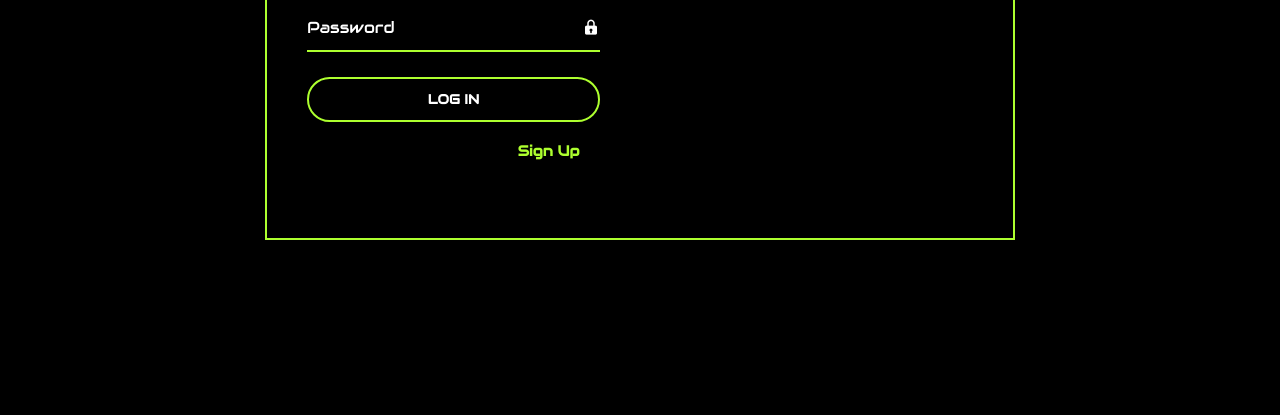
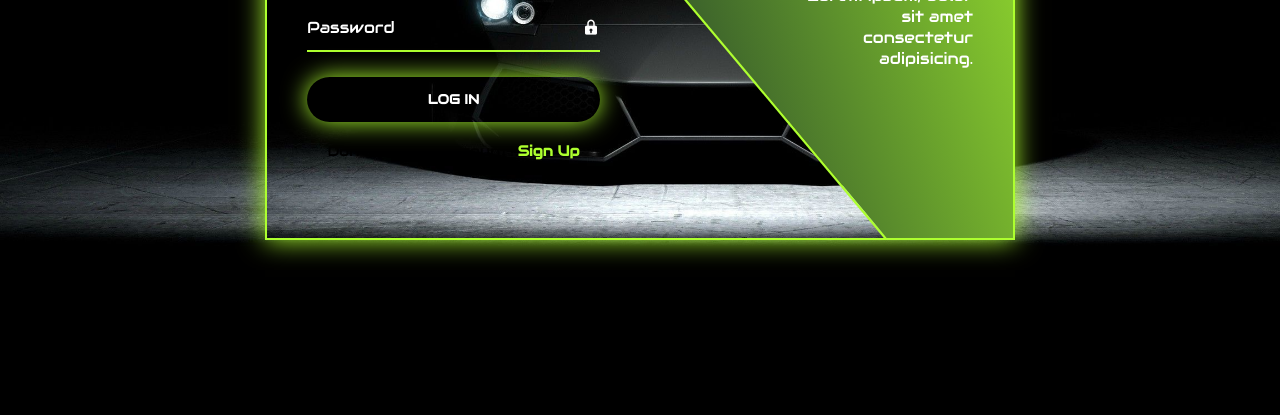
Before and after one commit to dynamic1469/HERA-PHERI, a plain HTML site: page login page.html in a window 1280 px wide. Shown: the part 385-800 px from the top of the page. Drawn offline with nearby package versions, Linux system fonts and the light colour scheme.

Commit message:
Dad
dada

```diff
--- a/login page.html
+++ b/login page.html
@@ -11,7 +11,10 @@
 </head>
 
 <body>
-    <div class="wrapper">
+    <div class="BOX">
+        <span class="bg-animate">
+
+        </span>
         <div class="form-box login">
             <h2>LOGIN</h2>
             <form action="">
@@ -31,6 +34,10 @@
                 </div>
             </form>
         </div>
+        <div class="info-text login">
+            <h2>Welcome Back!</h2>
+            <p>Lorem ipsum, dolor sit amet consectetur adipisicing.</p>
+        </div>
     </div>
 </body>
 
--- a/login style.css
+++ b/login style.css
@@ -10,19 +10,23 @@ body {
     justify-content: center;
     align-items: center;
     height: 100vh;
-    background: black;
+    background: url("653ab9dd1ef121f163c484d03322f1a9.jpg");
+    background-size: cover;
 }
 
-.wrapper {
+.BOX {
     position: relative;
     width: 750px;
     height: 450px;
     background: transparent;
     border: 2px solid greenyellow;
+    box-shadow: greenyellow;
+    overflow: hidden;
+    box-shadow: 0px 0px 25px greenyellow;
 
 }
 
-.wrapper .form-box {
+.BOX .form-box {
 
     position: absolute;
     background: transparent;
@@ -34,7 +38,7 @@ body {
     flex-direction: column;
 }
 
-.wrapper .form-box.login {
+.BOX .form-box.login {
     left: 0;
     padding: 0 40px;
 }
@@ -43,6 +47,10 @@ body {
     font-size: 32px;
     color: white;
     text-align: center;
+}
+
+.form-box h2:hover {
+    color: greenyellow;
 }
 
 .form-box .input-box {
@@ -102,14 +110,26 @@ body {
     position: relative;
     width: 100%;
     height: 45px;
-    background: transparent;
-    border: 2px solid greenyellow;
+    background: linear-gradient(45deg, black, greenyellow);
+    border: none;
     outline: none;
     border-radius: 25px;
     cursor: pointer;
     color: white;
     font-weight: 600;
+    background-image: linear-gradient(45deg, greenyellow, black);
+    background-repeat: no-repeat;
+    -webkit-background-clip: border-box;
+    background-position: 0px -500px;
+    box-shadow: 0px 0px 25px greenyellow;
 }
+
+.btn:hover {
+    color: black;
+    transition: background-position 0.5s ease-in-out;
+    background-position: 0 0;
+}
+
 
 .form-box .link {
     font-size: 14.5px;
@@ -126,3 +146,43 @@ body {
 .link p a:hover {
     text-decoration: underline;
 }
+
+.BOX .info-text {
+    position: absolute;
+    top: 0;
+    width: 50%;
+    height: 100%;
+    display: flex;
+    flex-direction: column;
+    justify-content: center;
+}
+
+.BOX .info-text.login {
+    right: 0;
+    text-align: right;
+    padding: 0px 40px 60px 150px;
+}
+
+.info-text h2 {
+    font-size: 32px;
+    text-transform: uppercase;
+    color: white;
+    line-height: 1.3;
+}
+
+.info-text p {
+    font-size: 16px;
+    color: white;
+}
+
+.BOX .bg-animate {
+    position: absolute;
+    top: 0;
+    right: 0;
+    width: 850px;
+    height: 600px;
+    border-bottom: 3px solid greenyellow;
+    background: linear-gradient(45deg, #081b29, greenyellow);
+    transform: rotate(10deg) skewY(40deg);
+    transform-origin: bottom right;
+}
--- a/style.css
+++ b/style.css
@@ -99,13 +99,13 @@ input::placeholder {
     background-image: linear-gradient(#ffffff, rgb(250, 250, 250));
     background-repeat: no-repeat;
     -webkit-background-clip: border-box;
-    background-position: -100px 0;
+    background-position: -500px -500px;
 }
 
 .navigation .btn:hover {
     color: black;
     border: 1px solid rgb(255, 255, 255);
-    transition: background-position 0.3s ease-in-out;
+    transition: background-position 0.5s ease-in-out;
     background-position: 0 0;
 }
 
```
Also changed, not shown: 1 other file.
